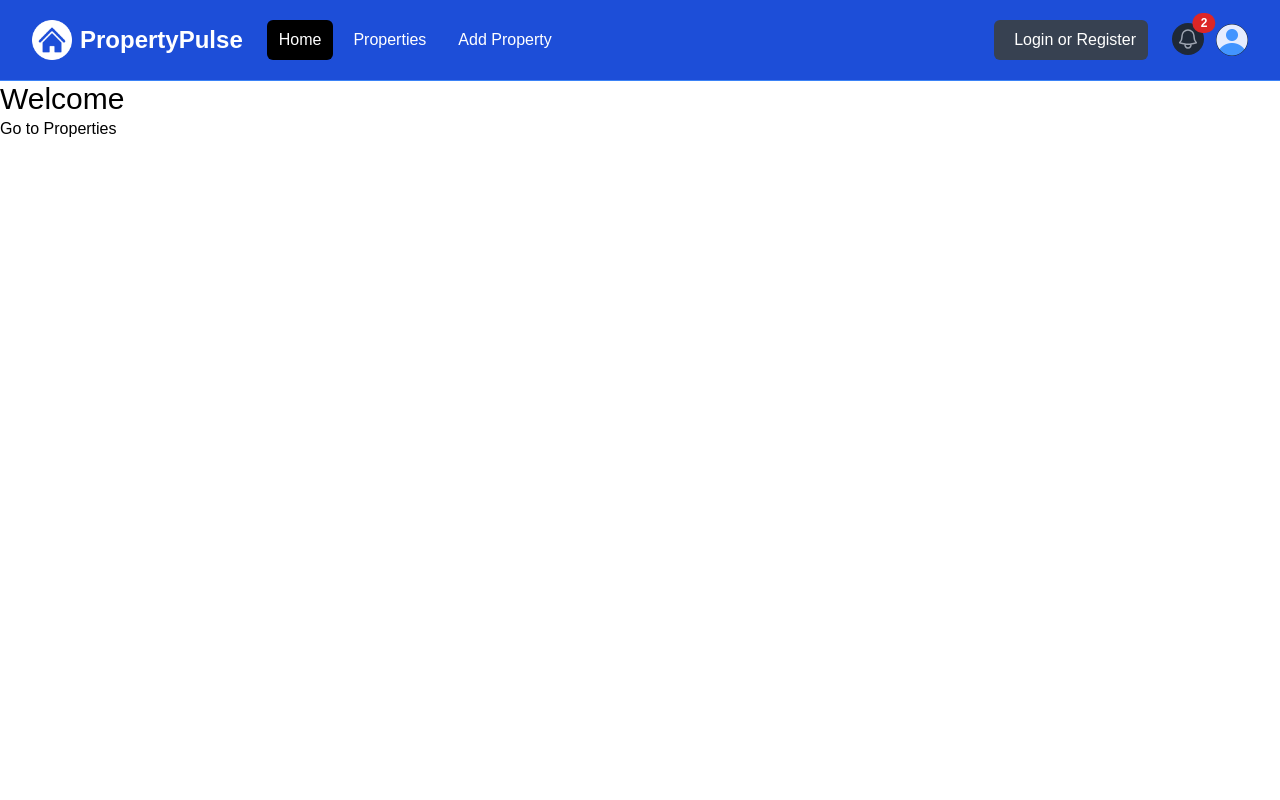
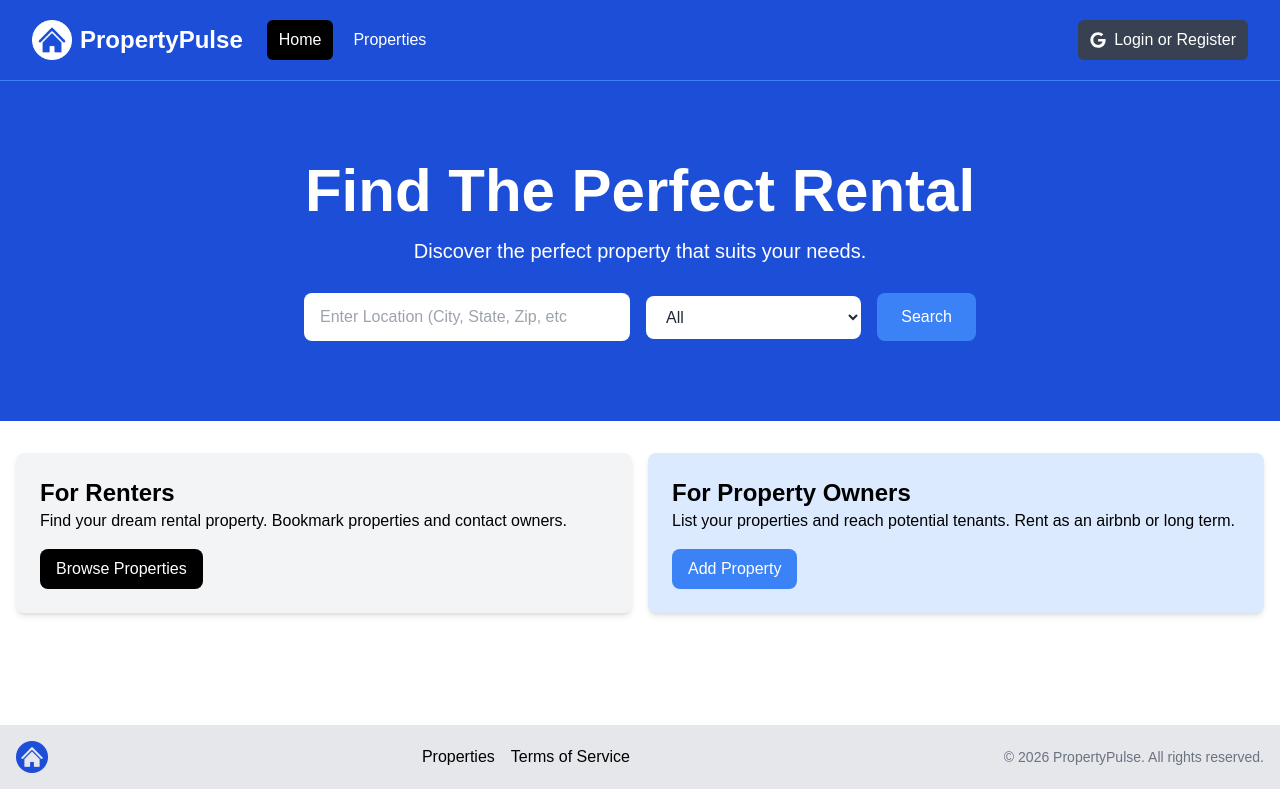
Before and after one commit to RonenTGreat/property-pluse-nextjs, a Next.js app: page / in a window 1280 px wide. Built offline with nearby package versions, Linux system fonts and the light colour scheme.

Commit message:
added icons, hero, footer, section for renters and owners

```diff
--- a/app/layout.jsx
+++ b/app/layout.jsx
@@ -1,4 +1,5 @@
 import "@/assets/styles/globals.css";
+import Footer from "@/components/Footer";
 import Navbar from "@/components/Navbar";
 
 export const metadata = {
@@ -13,6 +14,7 @@ const MainLayout = ({ children }) => {
       <body>
         <Navbar />
         <main>{children}</main>
+        <Footer />
       </body>
     </html>
   );
--- a/app/page.jsx
+++ b/app/page.jsx
@@ -1,13 +1,12 @@
-import Link from "next/link";
+import Hero from "@/components/Hero";
+import InfoBoxes from "@/components/InfoBoxes";
 
 const HomePage = () => {
     return (
-        <div>
-            <h1 className="text-3xl">
-                Welcome
-            </h1>
-            <Link href='/properties'>Go to Properties</Link>
-        </div>
+        <>
+            <Hero />
+            <InfoBoxes />
+        </>
     );
 }
 
--- /dev/null
+++ b/components/Footer.jsx
@@ -0,0 +1,34 @@
+import Link from "next/link";
+import Image from "next/image";
+import logo from '@/assets/images/logo.png'
+
+const Footer = () => {
+    const currentYear = new Date().getFullYear()
+
+  return (
+    <footer className="bg-gray-200 py-4 mt-24">
+      <div className="container mx-auto flex flex-col md:flex-row items-center justify-between px-4">
+        <div className="mb-4 md:mb-0">
+          <Image src={logo} alt="Logo" className="h-8 w-auto" />
+        </div>
+        <div className="flex flex-wrap justify-center md:justify-start mb-4 md:mb-0">
+          <ul className="flex space-x-4">
+            <li>
+              <Link href="/properties">Properties</Link>
+            </li>
+            <li>
+              <Link href="/">Terms of Service</Link>
+            </li>
+          </ul>
+        </div>
+        <div>
+          <p className="text-sm text-gray-500 mt-2 md:mt-0">
+            &copy; {currentYear} PropertyPulse. All rights reserved.
+          </p>
+        </div>
+      </div>
+    </footer>
+  );
+};
+
+export default Footer;
--- /dev/null
+++ b/components/Hero.jsx
@@ -0,0 +1,57 @@
+const Hero = () => {
+  return (
+    <section className="bg-blue-700 py-20 mb-4">
+      <div className="max-w-7xl mx-auto px-4 sm:px-6 lg:px-8 flex flex-col items-center">
+        <div className="text-center">
+          <h1 className="text-4xl font-extrabold text-white sm:text-5xl md:text-6xl">
+            Find The Perfect Rental
+          </h1>
+          <p className="my-4 text-xl text-white">
+            Discover the perfect property that suits your needs.
+          </p>
+        </div>
+        {/* <!-- Form Component --> */}
+        <form className="mt-3 mx-auto max-w-2xl w-full flex flex-col md:flex-row items-center">
+          <div className="w-full md:w-3/5 md:pr-2 mb-4 md:mb-0">
+            <label htmlFor="location" className="sr-only">
+              Location
+            </label>
+            <input
+              type="text"
+              id="location"
+              placeholder="Enter Location (City, State, Zip, etc"
+              className="w-full px-4 py-3 rounded-lg bg-white text-gray-800 focus:outline-none focus:ring focus:ring-blue-500"
+            />
+          </div>
+          <div className="w-full md:w-2/5 md:pl-2">
+            <label htmlFor="property-type" className="sr-only">
+              Property Type
+            </label>
+            <select
+              id="property-type"
+              className="w-full px-4 py-3 rounded-lg bg-white text-gray-800 focus:outline-none focus:ring focus:ring-blue-500"
+            >
+              <option value="All">All</option>
+              <option value="Apartment">Apartment</option>
+              <option value="Studio">Studio</option>
+              <option value="Condo">Condo</option>
+              <option value="House">House</option>
+              <option value="Cabin Or Cottage">Cabin or Cottage</option>
+              <option value="Loft">Loft</option>
+              <option value="Room">Room</option>
+              <option value="Other">Other</option>
+            </select>
+          </div>
+          <button
+            type="submit"
+            className="md:ml-4 mt-4 md:mt-0 w-full md:w-auto px-6 py-3 rounded-lg bg-blue-500 text-white hover:bg-blue-600 focus:outline-none focus:ring focus:ring-blue-500"
+          >
+            Search
+          </button>
+        </form>
+      </div>
+    </section>
+  );
+};
+
+export default Hero;
--- /dev/null
+++ b/components/InfoBox.jsx
@@ -0,0 +1,22 @@
+const InfoBox = ({
+  heading,
+  backgroundColour = "bg-gray-100",
+  textColor = "gray-800",
+  buttonInfo,
+  children,
+}) => {
+  return (
+    <div className={`${backgroundColour} p-6 rounded-lg shadow-md`}>
+      <h2 className={`${textColor} text-2xl font-bold`}>{heading}</h2>
+      <p className={`${textColor} t-2 mb-4`}>{children}</p>
+      <a
+        href={buttonInfo.link}
+        className={`${buttonInfo.backgroundColour} inline-block text-white rounded-lg px-4 py-2 hover:bg-gray-700`}
+      >
+        {buttonInfo.text}
+      </a>
+    </div>
+  );
+};
+
+export default InfoBox;
--- /dev/null
+++ b/components/InfoBoxes.jsx
@@ -0,0 +1,30 @@
+import InfoBox from "./InfoBox";
+
+const InfoBoxes = () => {
+  return (
+    <section>
+      <div class="container-xl lg:container m-auto">
+        <div class="grid grid-cols-1 md:grid-cols-2 gap-4 p-4 rounded-lg">
+          <InfoBox heading="For Renters" buttonInfo={{
+            text: 'Browse Properties',
+            link: '/properties',
+            backgroundColour: 'bg-black'
+          }}>
+            Find your dream rental property. Bookmark properties and contact
+            owners.
+          </InfoBox>
+          <InfoBox heading="For Property Owners" backgroundColour="bg-blue-100" buttonInfo={{
+            text: 'Add Property',
+            link: '/properties/add',
+            backgroundColour: 'bg-blue-500'
+          }}>
+            List your properties and reach potential tenants. Rent as an airbnb
+            or long term.
+          </InfoBox>
+        </div>
+      </div>
+    </section>
+  );
+};
+
+export default InfoBoxes;
--- a/components/Navbar.jsx
+++ b/components/Navbar.jsx
@@ -1,9 +1,18 @@
-import logo from '@/assets/images/logo-white.png';
-import Image from 'next/image'
-import profileDefault from '@/assets/images/profile.png'
-
+"use client";
+import { useState } from "react";
+import Image from "next/image";
+import Link from "next/link";
+import { usePathname } from "next/navigation";
+import logo from "@/assets/images/logo-white.png";
+import profileDefault from "@/assets/images/profile.png";
+import { FaGoogle } from "react-icons/fa";
 
 const Navbar = () => {
+  const [isMobileMenusOpen, setIsMobileMenusOpen] = useState(false);
+  const [isProfileMenuOpen, setIsProfileMenuOpen] = useState(false);
+  const [isLoggedIn, setIsLoggedIn] = useState(false);
+  const pathname = usePathname();
+
   return (
     <nav className="bg-blue-700 border-b border-blue-500">
       <div className="mx-auto max-w-7xl px-2 sm:px-6 lg:px-8">
@@ -16,6 +25,7 @@ const Navbar = () => {
               className="relative inline-flex items-center justify-center rounded-md p-2 text-gray-400 hover:bg-gray-700 hover:text-white focus:outline-none focus:ring-2 focus:ring-inset focus:ring-white"
               aria-controls="mobile-menu"
               aria-expanded="false"
+              onClick={() => setIsMobileMenusOpen((prev) => !prev)}
             >
               <span className="absolute -inset-0.5"></span>
               <span className="sr-only">Open main menu</span>
@@ -38,55 +48,56 @@ const Navbar = () => {
 
           <div className="flex flex-1 items-center justify-center md:items-stretch md:justify-start">
             {/* <!-- Logo --> */}
-            <a className="flex flex-shrink-0 items-center" href="/index.html">
-              <Image
-                className="h-10 w-auto"
-                src={logo}
-                alt="PropertyPulse"
-              />
+            <Link className="flex flex-shrink-0 items-center" href="/">
+              <Image className="h-10 w-auto" src={logo} alt="PropertyPulse" />
 
               <span className="hidden md:block text-white text-2xl font-bold ml-2">
                 PropertyPulse
               </span>
-            </a>
+            </Link>
             {/* <!-- Desktop Menu Hidden below md screens --> */}
             <div className="hidden md:ml-6 md:block">
               <div className="flex space-x-2">
-                <a
-                  href="/index.html"
-                  className="text-white bg-black hover:bg-gray-900 hover:text-white rounded-md px-3 py-2"
+                <Link
+                  href="/"
+                  className={`${pathname === "/" ? "bg-black" : ""} text-white hover:bg-gray-900 hover:text-white rounded-md px-3 py-2`}
                 >
                   Home
-                </a>
-                <a
-                  href="/properties.html"
-                  className="text-white hover:bg-gray-900 hover:text-white rounded-md px-3 py-2"
+                </Link>
+                <Link
+                  href="/properties"
+                  className={`${pathname === "/properties" ? "bg-black" : ""} text-white hover:bg-gray-900 hover:text-white rounded-md px-3 py-2`}
                 >
                   Properties
-                </a>
-                <a
-                  href="/add-property.html"
-                  className="text-white hover:bg-gray-900 hover:text-white rounded-md px-3 py-2"
+                </Link>
+                {isLoggedIn && (
+                  <Link
+                    href="/properties/add"
+                    className={`${pathname === "/properties/add" ? "bg-black" : ""} text-white hover:bg-gray-900 hover:text-white rounded-md px-3 py-2`}
                   >
                     Add Property
-                </a>
+                  </Link>
+                )}
               </div>
             </div>
           </div>
 
           {/* <!-- Right Side Menu (Logged Out) --> */}
+          {!isLoggedIn && (
             <div className="hidden md:block md:ml-6">
               <div className="flex items-center">
                 <button className="flex items-center text-white bg-gray-700 hover:bg-gray-900 hover:text-white rounded-md px-3 py-2">
-                <i className="fa-brands fa-google text-white mr-2"></i>
+                  <FaGoogle className="text-white mr-2" />
                   <span>Login or Register</span>
                 </button>
               </div>
             </div>
+          )}
 
           {/* <!-- Right Side Menu (Logged In) --> */}
+          {isLoggedIn && (
             <div className="absolute inset-y-0 right-0 flex items-center pr-2 md:static md:inset-auto md:ml-6 md:pr-0">
-            <a href="messages.html" className="relative group">
+              <Link href="/messages" className="relative group">
                 <button
                   type="button"
                   className="relative rounded-full bg-gray-800 p-1 text-gray-400 hover:text-white focus:outline-none focus:ring-2 focus:ring-white focus:ring-offset-2 focus:ring-offset-gray-800"
@@ -112,7 +123,7 @@ const Navbar = () => {
                   2
                   {/* <!-- Replace with the actual number of notifications --> */}
                 </span>
-            </a>
+              </Link>
               {/* <!-- Profile dropdown button --> */}
               <div className="relative ml-3">
                 <div>
@@ -122,6 +133,7 @@ const Navbar = () => {
                     id="user-menu-button"
                     aria-expanded="false"
                     aria-haspopup="true"
+                    onClick={() => setIsProfileMenuOpen((prev) => !prev)}
                   >
                     <span className="absolute -inset-1.5"></span>
                     <span className="sr-only">Open user menu</span>
@@ -134,32 +146,33 @@ const Navbar = () => {
                 </div>
 
                 {/* <!-- Profile dropdown --> */}
+                {isProfileMenuOpen && (
                   <div
                     id="user-menu"
-                className="hidden absolute right-0 z-10 mt-2 w-48 origin-top-right rounded-md bg-white py-1 shadow-lg ring-1 ring-black ring-opacity-5 focus:outline-none"
+                    className="absolute right-0 z-10 mt-2 w-48 origin-top-right rounded-md bg-white py-1 shadow-lg ring-1 ring-black ring-opacity-5 focus:outline-none"
                     role="menu"
                     aria-orientation="vertical"
                     aria-labelledby="user-menu-button"
                     tabIndex="-1"
                   >
-                <a
-                  href="/profile.html"
+                    <Link
+                      href="/profile"
                       className="block px-4 py-2 text-sm text-gray-700"
                       role="menuitem"
                       tabIndex="-1"
                       id="user-menu-item-0"
                     >
                       Your Profile
-                </a>
-                <a
-                  href="/saved-properties.html"
+                    </Link>
+                    <Link
+                      href="/properties/saved"
                       className="block px-4 py-2 text-sm text-gray-700"
                       role="menuitem"
                       tabIndex="-1"
                       id="user-menu-item-2"
                     >
                       Saved Properties
-                </a>
+                    </Link>
                     <button
                       className="block px-4 py-2 text-sm text-gray-700"
                       role="menuitem"
@@ -169,38 +182,46 @@ const Navbar = () => {
                       Sign Out
                     </button>
                   </div>
+                )}
               </div>
             </div>
+          )}
         </div>
       </div>
 
       {/* <!-- Mobile menu, show/hide based on menu state. --> */}
-      <div className="hidden" id="mobile-menu">
+      {isMobileMenusOpen ? (
+        <div id="mobile-menu">
           <div className="space-y-1 px-2 pb-3 pt-2">
-          <a
-            href="/index.html"
-            className="bg-black text-white block rounded-md px-3 py-2 text-base font-medium"
+            <Link
+              href="/"
+              className={`${pathname === "/" ? "bg-black" : ""} text-white block rounded-md px-3 py-2 text-base font-medium`}
             >
               Home
-          </a>
-          <a
-            href="/properties.html"
-            className="text-white block rounded-md px-3 py-2 text-base font-medium"
+            </Link>
+            <Link
+              href="/properties"
+              className={`${pathname === "/properties" ? "bg-black" : ""} text-white block rounded-md px-3 py-2 text-base font-medium`}
             >
               Properties
-          </a>
-          <a
-            href="/add-property.html"
-            className="text-white block rounded-md px-3 py-2 text-base font-medium"
+            </Link>
+            {isLoggedIn && (
+              <Link
+                href="/properties/add"
+                className={`${pathname === "/properties/add" ? "bg-black" : ""} text-white block rounded-md px-3 py-2 text-base font-medium`}
               >
                 Add Property
-          </a>
+              </Link>
+            )}
+            {!isLoggedIn && (
               <button className="flex items-center text-white bg-gray-700 hover:bg-gray-900 hover:text-white rounded-md px-3 py-2 my-5">
                 <i className="fa-brands fa-google mr-2"></i>
                 <span>Login or Register</span>
               </button>
+            )}
           </div>
         </div>
+      ) : null}
     </nav>
   );
 };
--- a/package.json
+++ b/package.json
@@ -9,9 +9,10 @@
     "lint": "next lint"
   },
   "dependencies": {
+    "next": "14.2.5",
     "react": "^18",
     "react-dom": "^18",
-    "next": "14.2.5"
+    "react-icons": "^5.7.0"
   },
   "devDependencies": {
     "postcss": "^8",
```
Also changed, not shown: 1 other file (tests, documents, lock files or other folders). Lines whose indentation alone changed are shown as unchanged.
